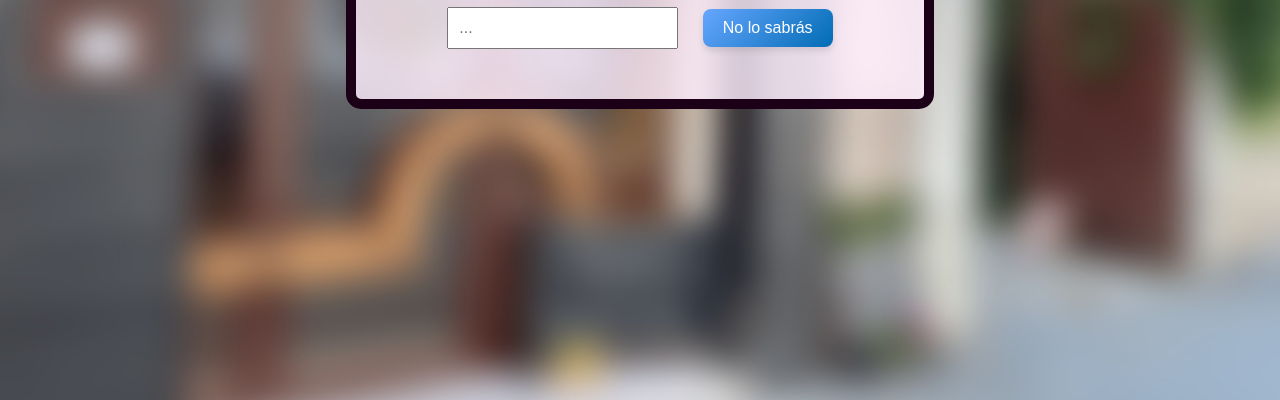
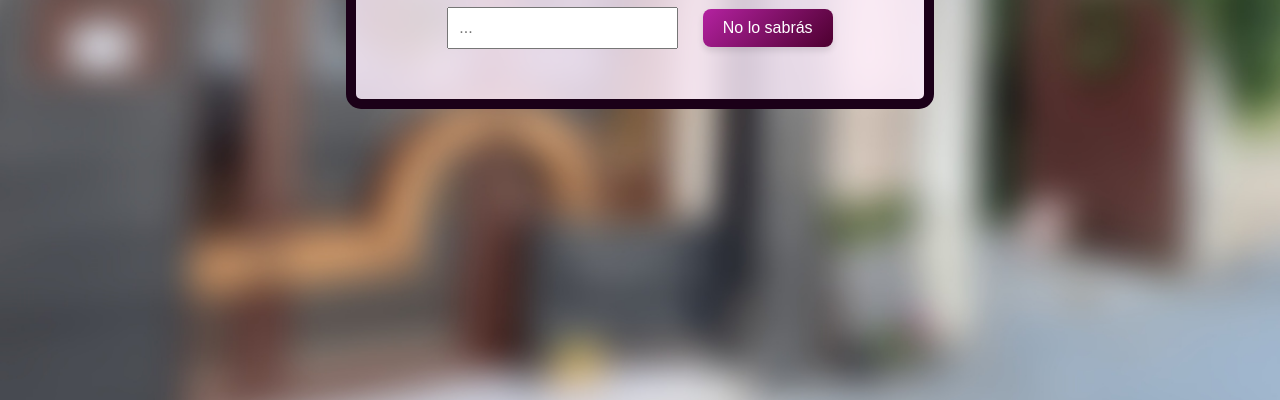
Before and after one commit to jose1kira/Natalko, a plain HTML site: page index.html in a window 1280 px wide. Shown: the part 400-800 px from the top of the page. Drawn offline with Linux system fonts and the light colour scheme.

Commit message:
new colors button

```diff
--- a/index.html
+++ b/index.html
@@ -116,7 +116,7 @@
 }
 
 #submitBtn {
-  background: linear-gradient(135deg, #66a6ff, #016cb4);
+  background: linear-gradient(135deg, #b422a1, #4d002f);
   border: none;
   color: white;
   padding: 12px 24px;
```
